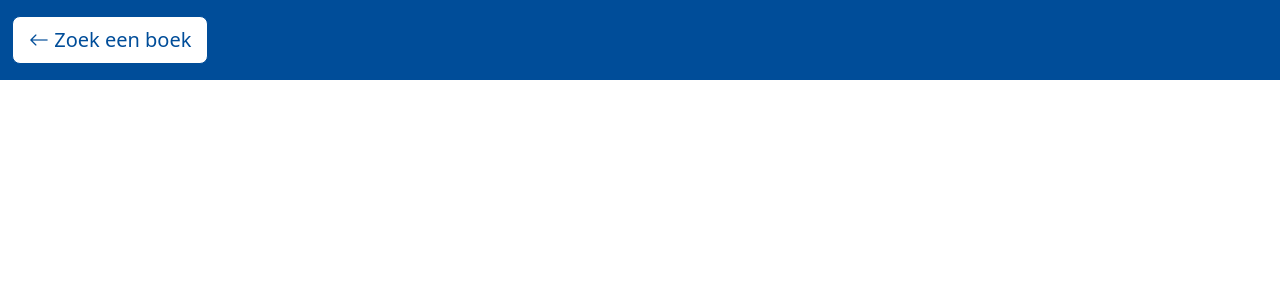
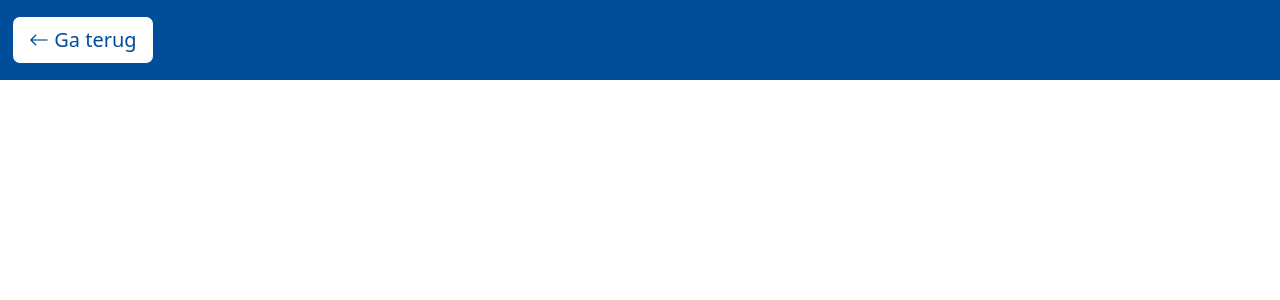
Before and after one commit to tijnh/litlist, a PHP site: the page made by app/views/book.view.php in a window 1280 px wide. Shown: the part 56-356 px from the top of the page. Run offline with PHP 8.4, Linux system fonts and the light colour scheme; the template is opened without the code that fills it, so the values that code supplies are empty; some libraries are stand-ins or nearby versions.

Commit message:
Change href for back button

```diff
--- a/app/views/book.view.php
+++ b/app/views/book.view.php
@@ -2,7 +2,7 @@
 
 <!-- Back button -->
 <div class="container-fluid search-container d-flex align-items-center">
-  <a href="<?= ROOT ?>/browse" class="btn btn-primary-reversed btn-lg"><i class="bi bi-arrow-left"></i> Zoek een boek</a>
+  <a href="javascript:history.back()" class="btn btn-primary-reversed btn-lg"><i class="bi bi-arrow-left"></i> Ga terug</a>
 </div>
 
 <div class="container-sm mt-3">
```
